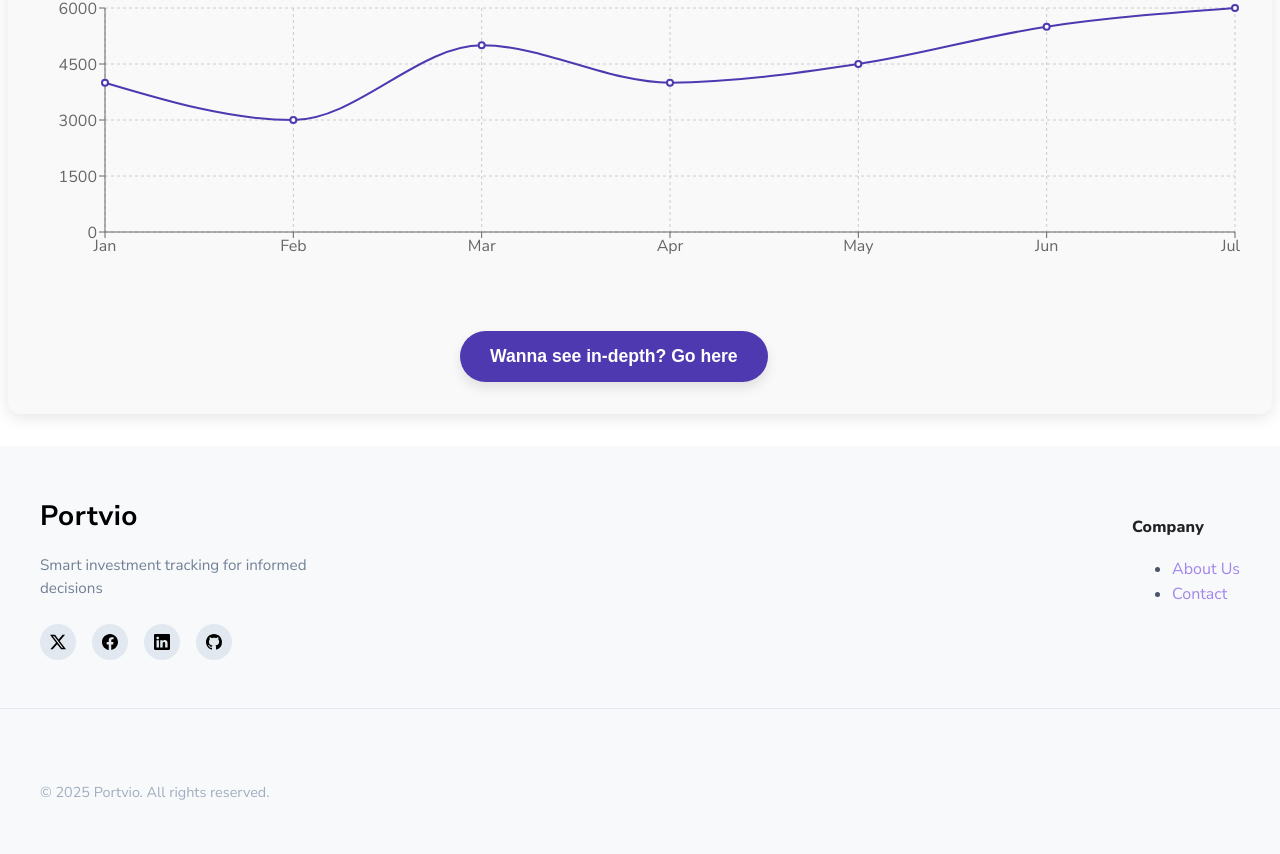
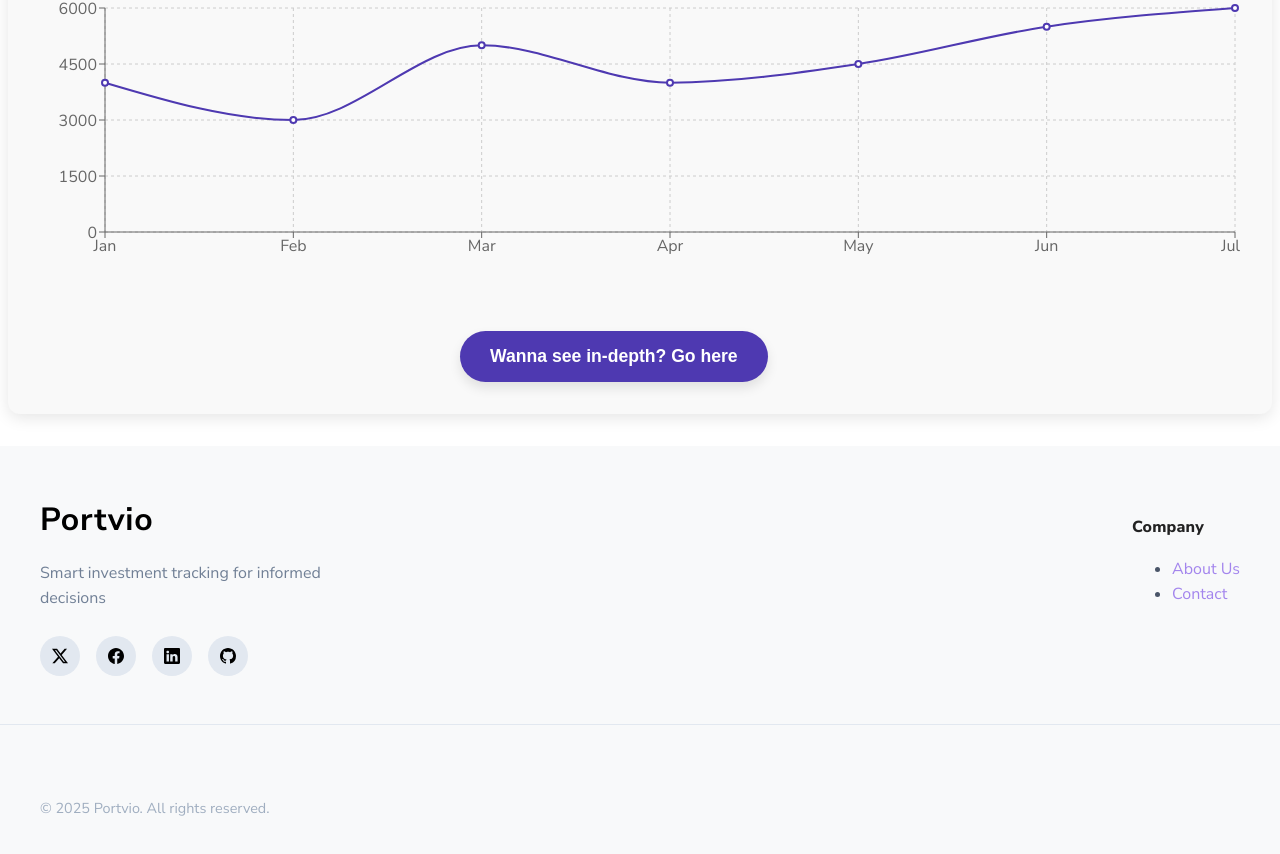
Before and after one commit to VinayakxSingh/Portvio, a React (Vite) app: page / in a window 1280 px wide. Shown: the part 3063-3917 px from the top of the page. Built offline with nearby package versions, Linux system fonts and the light colour scheme.

Commit message:
Update Footer.css

```diff
--- a/src/components/Footer.css
+++ b/src/components/Footer.css
@@ -1,8 +1,6 @@
-/* Footer.css */
 .footer {
   background-color: #f8f9fa;
   color: #4a5568;
-/*   font-family: -apple-system, BlinkMacSystemFont, "Segoe UI", Roboto, Helvetica, Arial, sans-serif; */
 }
 
 .footer-container {
@@ -27,18 +25,18 @@
 }
 
 .brand-logo {
-  font-size: 1.75rem;
+  font-size: 2rem;
   font-weight: 700;
   color: #3182ce;
-  letter-spacing: 0.5px;
   margin-bottom: 1rem;
+  letter-spacing: 0.8px;
 }
 
 .brand-tagline {
   color: #718096;
+  font-size: 1rem;
+  line-height: 1.6;
   margin-bottom: 1.5rem;
-  font-size: 0.95rem;
-  line-height: 1.5;
 }
 
 .social-links {
@@ -50,17 +48,18 @@
   display: inline-flex;
   align-items: center;
   justify-content: center;
-  width: 36px;
-  height: 36px;
+  width: 40px;
+  height: 40px;
   border-radius: 50%;
   background-color: #e2e8f0;
   color: #4a5568;
-  transition: all 0.2s ease;
+  transition: all 0.3s ease;
 }
 
 .social-link:hover {
   background-color: #3182ce;
-  color: white;
+  color: #ffffff;
+  transform: translateY(-2px);
 }
 
 .footer-columns {
@@ -90,8 +89,8 @@
 
 .footer-section h4 {
   color: #2d3748;
-  font-size: 1.1rem;
-  font-weight: 600;
+  font-size: 1.15rem;
+  font-weight: 700;
   margin-bottom: 1.25rem;
 }
 
@@ -108,22 +107,21 @@
 .footer-section ul li a {
   color: #718096;
   text-decoration: none;
-  font-size: 0.95rem;
-  transition: color 0.2s ease;
+  font-size: 1rem;
+  transition: color 0.3s ease;
 }
 
 .footer-section ul li a:hover {
   color: #3182ce;
-  text-decoration: none;
 }
 
 .footer-bottom {
   border-top: 1px solid #e2e8f0;
   padding: 1.5rem 0;
+  text-align: center;
 }
 
 .copyright {
-  text-align: center;
   font-size: 0.9rem;
   color: #a0aec0;
   margin: 0;
```
